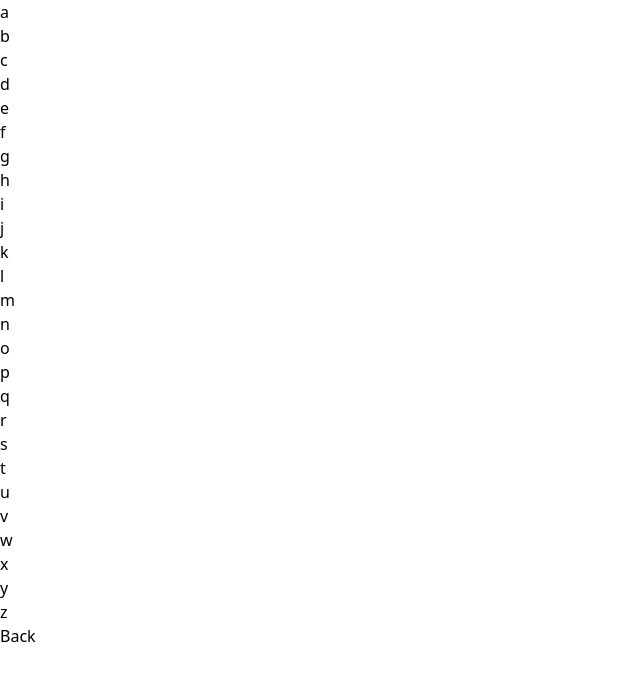
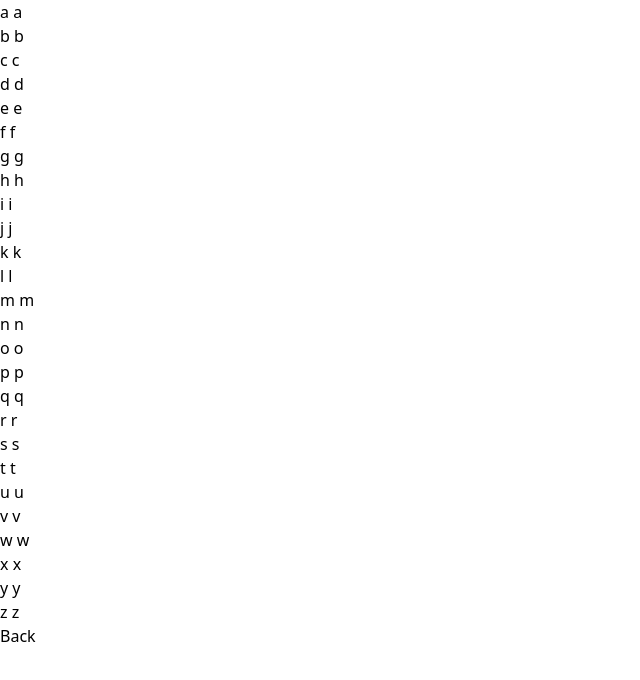
Before and after one commit to ndragun92/learn-alphabet, a Nuxt app: page /game in a window 1280 px wide. Both pictures are taken after a click on the button "Start". Shown: the top 680 px of the page, without its empty margins (0-640 px from the left). Built offline with nearby package versions, Linux system fonts and the light colour scheme.

Commit message:
chore: UX optimizations

```diff
--- a/pages/game/index.vue
+++ b/pages/game/index.vue
@@ -18,7 +18,10 @@
           }"
         @click="onSelectLetter(letter)"
       >
-        {{ letter }}
+        {{ letter }} <span
+          v-if="uppercase"
+          class="lowercase"
+        >{{ letter }}</span>
       </li>
     </ul>
     <div v-else>
@@ -95,10 +98,13 @@
     v-if="preLoadingStage"
     class="fixed top-0 right-0 bottom-0 left-0 z-20 bg-black bg-opacity-90 flex items-center justify-center"
   >
-    <div class="text-4xl text-black uppercase font-bold">
+    <div class="text-4xl text-black uppercase">
       <div class="relative">
         <div class="bg-neutral-100 w-32 h-32 flex items-center justify-center text-5xl border border-2 hover:border-blue-500 transition duration-200 cursor-pointer">
-          {{ selectedLetter }}
+          {{ selectedLetter }} <span
+            v-if="uppercase"
+            class="lowercase"
+          >{{ selectedLetter }}</span>
         </div>
         <div class="absolute top-2 right-2 flex items-center justify-center">
           <svg
--- a/pages/settings/index.vue
+++ b/pages/settings/index.vue
@@ -133,5 +133,6 @@ function onReset() {
 
 function onSave() {
   localStorage.setItem('selected_letters', JSON.stringify(selectedLetters.data.sort()))
+  alert('Saved changes')
 }
 </script>
```
